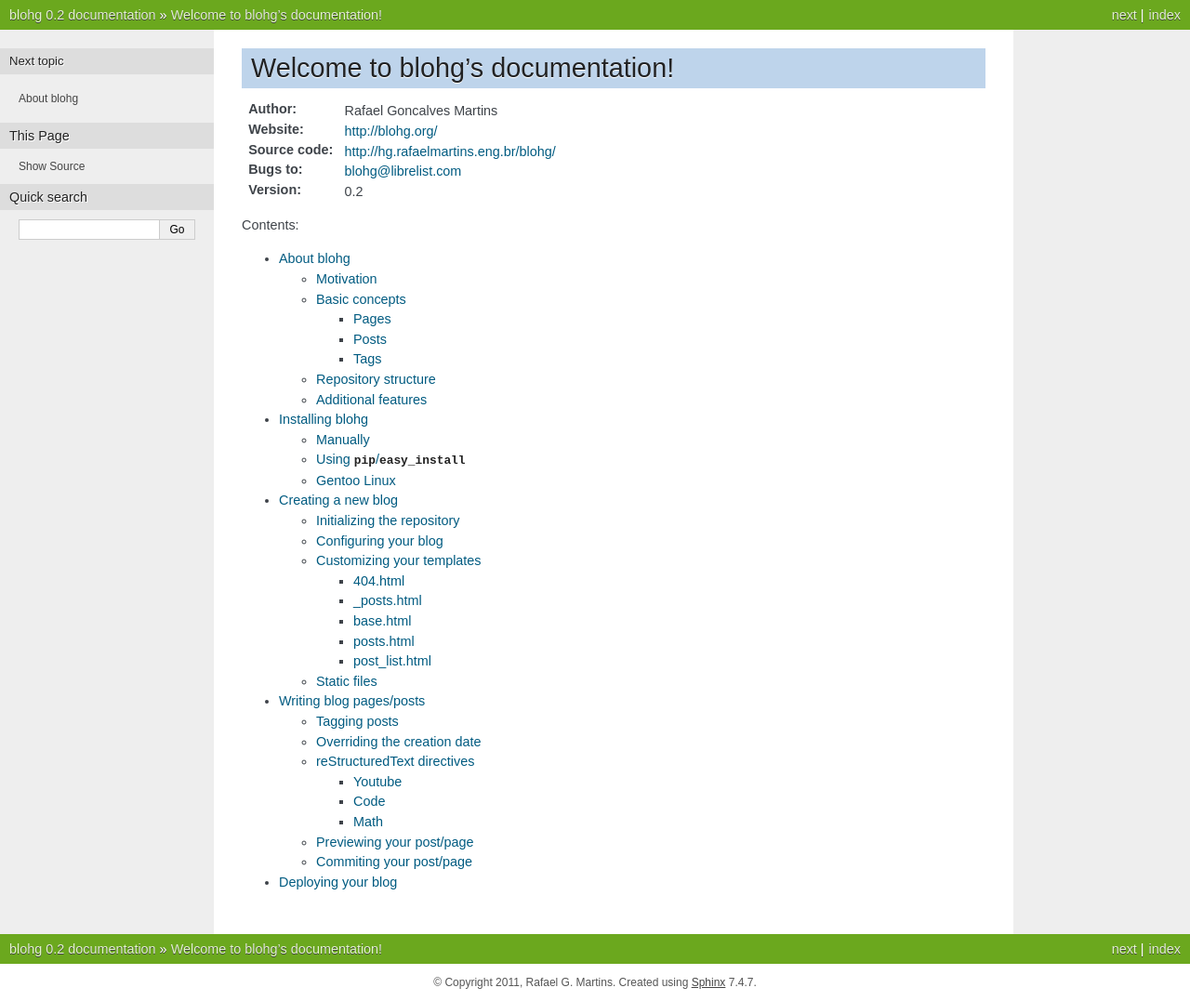
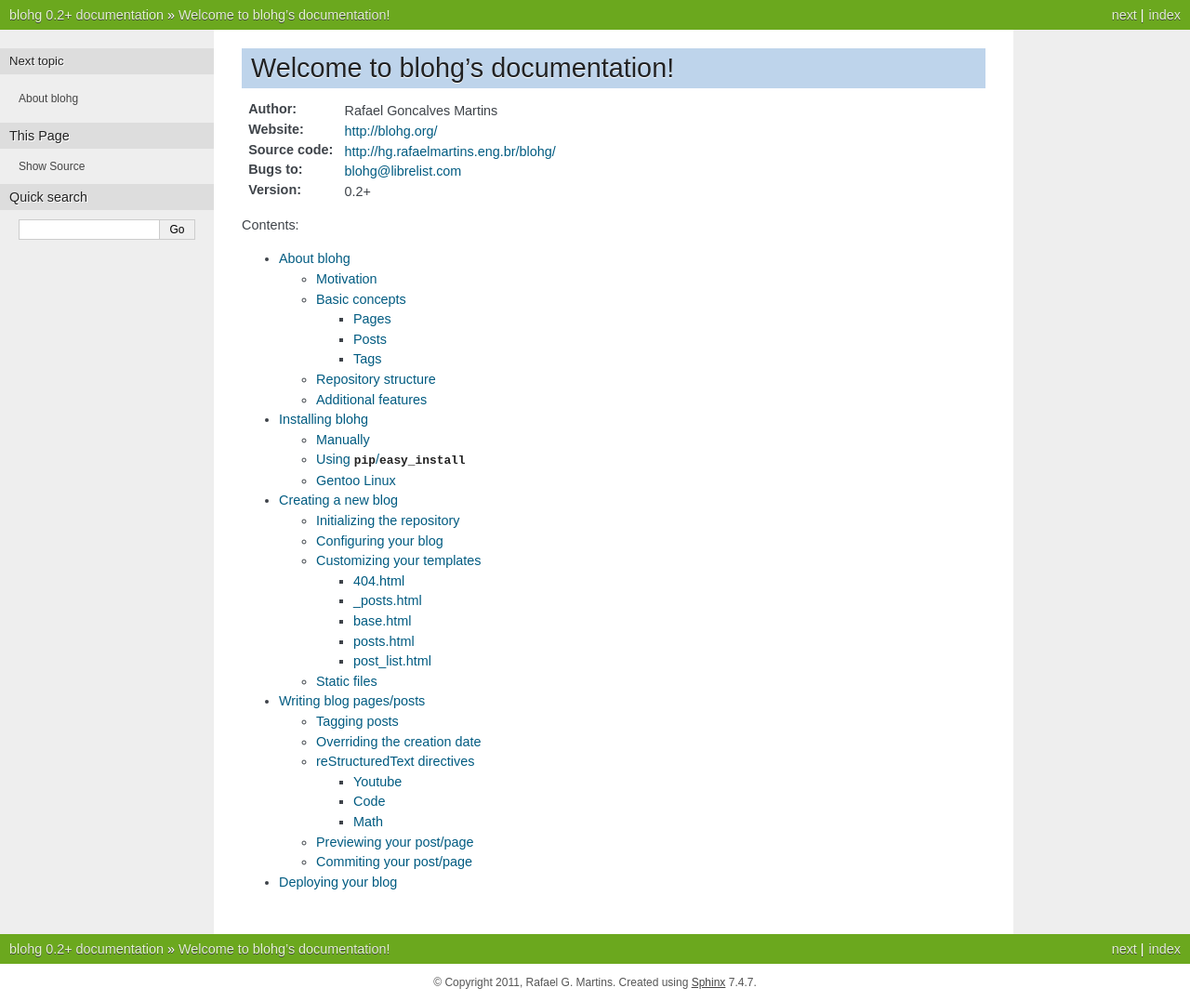
Before and after one commit to rafaelmartins/blohg, a Sphinx documentation site: the page built from docs/index.rst, in a window 1280 px wide. Shown: the whole page at 93% size. Built offline with Sphinx 7.4.7, drawn with Linux system fonts in a browser that asks for light colours; part of the change alters nothing that is shown.

```diff
--- a/docs/conf.py
+++ b/docs/conf.py
@@ -43,14 +43,18 @@ master_doc = 'index'
 project = u'blohg'
 copyright = u'2011, Rafael G. Martins'
 
+cwd = os.path.dirname(os.path.abspath(__file__))
+sys.path.append(os.path.join(cwd, '..', 'blohg'))
+from version import version as release
+
 # The version info for the project you're documenting, acts as replacement for
 # |version| and |release|, also used in various other places throughout the
 # built documents.
 #
 # The short X.Y version.
-version = '0.2'
+version = release.split('+')[0]
 # The full version, including alpha/beta/rc tags.
-release = '0.2'
+#release = version
 
 # The language for content autogenerated by Sphinx. Refer to documentation
 # for a list of supported languages.
```
